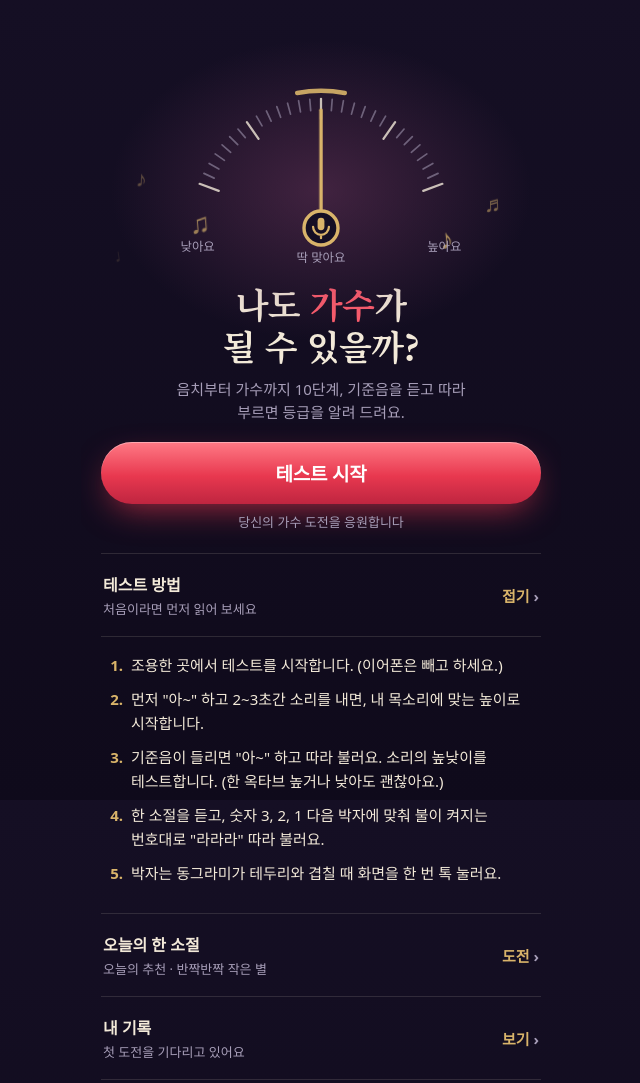
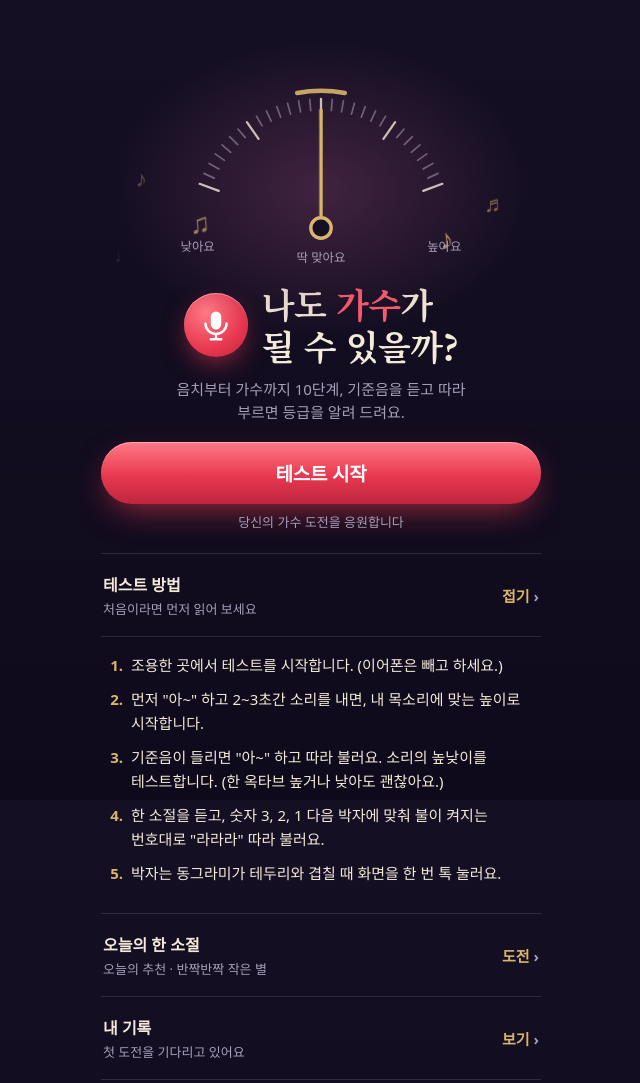
Before and after one commit to woonykorea-ctrl/woony-s-world, a plain HTML site: page pitch/index.html in a window 1280 px wide. Shown: the top 1083 px of the page, without its empty margins (319-959 px from the left). Drawn offline with Linux system fonts and the light colour scheme.

Commit message:
pitch: mic badge beside title
Co-Authored-By: Claude Sonnet 5.5 <noreply@anthropic.com>
Claude-Session: https://claude.ai/code/session_01Ry9YpjCm4fGnEf9ndnwJkY

```diff
--- a/pitch/index.html
+++ b/pitch/index.html
@@ -154,9 +154,7 @@ h2{font-size:23px;margin:10px 0}
 #btn-full:active{background:linear-gradient(180deg,#ff7a85,#e8384f 55%,#bf2540);filter:brightness(.93)}
 
 .hero{position:relative}
-.dial .pivot{r:15}
-.dial .mic rect{fill:var(--gold)}
-.dial .mic path{fill:none;stroke:var(--gold);stroke-width:2;stroke-linecap:round}
+.dial .pivot{r:9}
 .notes-float{position:absolute;inset:0;pointer-events:none;overflow:hidden}
 .notes-float span{position:absolute;bottom:42%;color:var(--gold);font-size:22px;opacity:0;animation:noteUp 7s ease-in infinite}
 .notes-float span:nth-child(1){left:8%;animation-delay:0s}
@@ -172,6 +170,13 @@ h2{font-size:23px;margin:10px 0}
 #song-pick button:active{border-color:var(--gold)}
 #song-pick button:focus-visible{outline:2px solid var(--gold);outline-offset:2px}
 #song-pick small{font-family:var(--sans,inherit);font-size:12px;font-weight:700;color:var(--on-gold);background:var(--gold);padding:3px 10px;border-radius:999px}
+
+.title-row{display:flex;align-items:center;justify-content:center;gap:14px;margin:16px 0 10px}
+.title-row h1{margin:0;text-align:left}
+.mic-badge{flex:0 0 64px;width:64px;height:64px;border-radius:50%;display:grid;place-items:center;background:radial-gradient(circle at 35% 30%,#ff7a85,#e8384f 60%,#bf2540);box-shadow:0 10px 28px -8px rgba(232,56,79,.8),inset 0 1px 0 rgba(255,255,255,.4)}
+.mic-badge svg{width:36px;height:36px}
+.mic-badge rect{fill:#fff}
+.mic-badge path{fill:none;stroke:#fff;stroke-width:3.2;stroke-linecap:round}
 </style>
 </head>
 <body>
@@ -184,13 +189,15 @@ h2{font-size:23px;margin:10px 0}
     <svg class="dial" viewBox="0 0 300 184" role="img" aria-label="음정 튜너 다이얼">
       <g id="ticks"></g>
       <g class="needle-g"><line class="needle" x1="150" y1="150" x2="150" y2="46"></line></g>
-      <circle class="pivot" cx="150" cy="150" r="15"></circle>
-      <g class="mic" aria-hidden="true"><rect x="147" y="141" width="6" height="11" rx="3"></rect><path d="M143 149a7 7 0 0 0 14 0M150 156v3"></path></g>
+      <circle class="pivot" cx="150" cy="150" r="9"></circle>
       <text x="26" y="170" text-anchor="start">낮아요</text>
       <text x="150" y="180" text-anchor="middle">딱 맞아요</text>
       <text x="274" y="170" text-anchor="end">높아요</text>
     </svg>
-    <h1>나도 <span class="hot">가수</span>가<br>될 수 있을까?</h1>
+    <div class="title-row">
+      <span class="mic-badge" aria-hidden="true"><svg viewBox="0 0 48 48"><rect x="17" y="6" width="14" height="24" rx="7"></rect><path d="M10 22a14 14 0 0 0 28 0M24 36v7M17 43h14"></path></svg></span>
+      <h1>나도 <span class="hot">가수</span>가<br>될 수 있을까?</h1>
+    </div>
     <p class="sub">음치부터 가수까지 10단계, 기준음을 듣고 따라 부르면 등급을 알려 드려요.</p>
   </div>
   <button id="btn-full" class="btn primary cta">테스트 시작</button>
```
